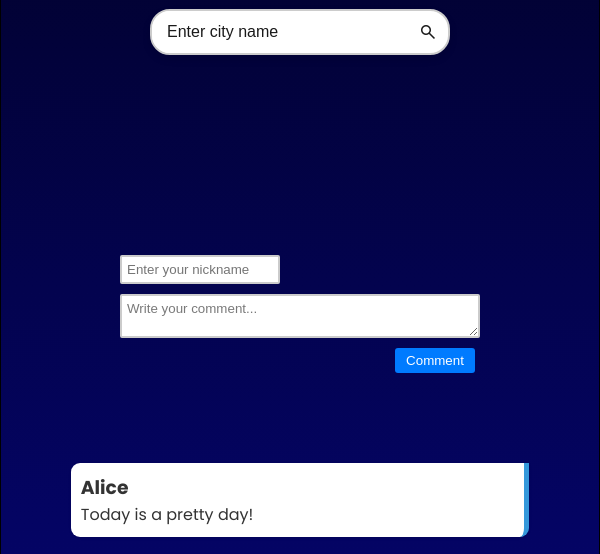
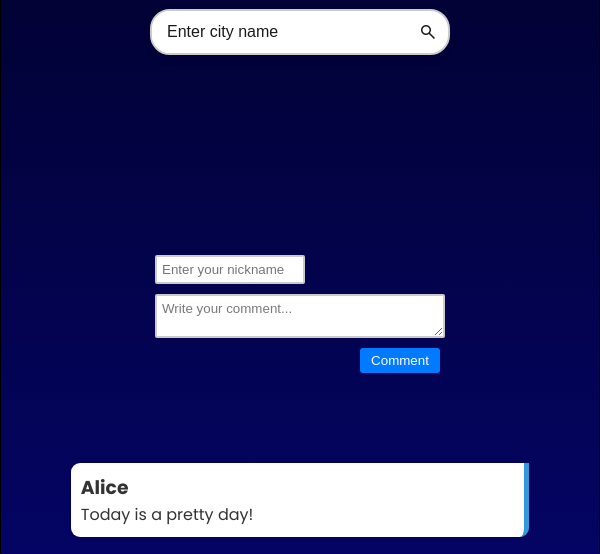
Before and after one commit to KirGold/Weather.Project, a plain HTML site: page index.html in a window 600 px wide. Shown: the part 185-739 px from the top of the page. Drawn offline with nearby package versions, Linux system fonts and the light colour scheme; a web font is replaced by a local one.

Commit message:
update 1.0

```diff
--- a/style.css
+++ b/style.css
@@ -11,7 +11,7 @@ body {
     display: none;
 }
 
-@media (min-width: 400px) and (max-width: 600px) {
+@media (min-width: 300px) and (max-width: 600px) {
     body {
     display: block;
     margin: auto;
@@ -253,10 +253,10 @@ body {
     border: 2px solid #cbcbcb;
     padding: 5px;
     border-radius: 2px;
-    width: 160px;
+    width: 150px;
     margin-bottom: 10px;
     font-family: "Funnel Display", sans-serif;
-    margin-right: 200px;
+    margin-right: 140px;
 }
 .comment-area {
     background-color: #ffffff;
@@ -264,7 +264,7 @@ body {
     border: 2px solid #cbcbcb;
     padding: 5px;
     border-radius: 2px;
-    width: 360px;
+    width: 290px;
     margin-bottom: 10px;
     font-family: "Funnel Display", sans-serif;
 }
@@ -280,7 +280,7 @@ body {
     background-color: #007bff;
     color: #fff;
     border-radius: 3px;
-    margin-right: -270px;
+    margin-right: -200px;
 }
 
 /* Spinner for loading state */
@@ -377,7 +377,7 @@ body {
 }
 
 .fact-image {
-    width: 250px;
+    width: 150px;
     flex: 1;
     border-left: 3px solid #0062ff;
 }
@@ -398,7 +398,7 @@ body {
     color: #212529; /* Dark text */
     text-align: center;
     padding: 10px;
-    height: 250px;
+    height: 280px;
   }
 
   .footer-content {
```
